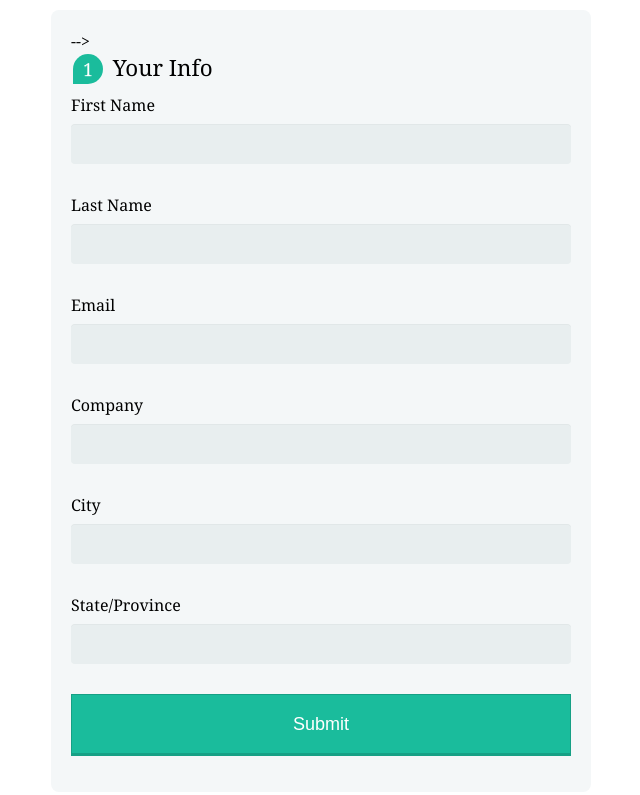
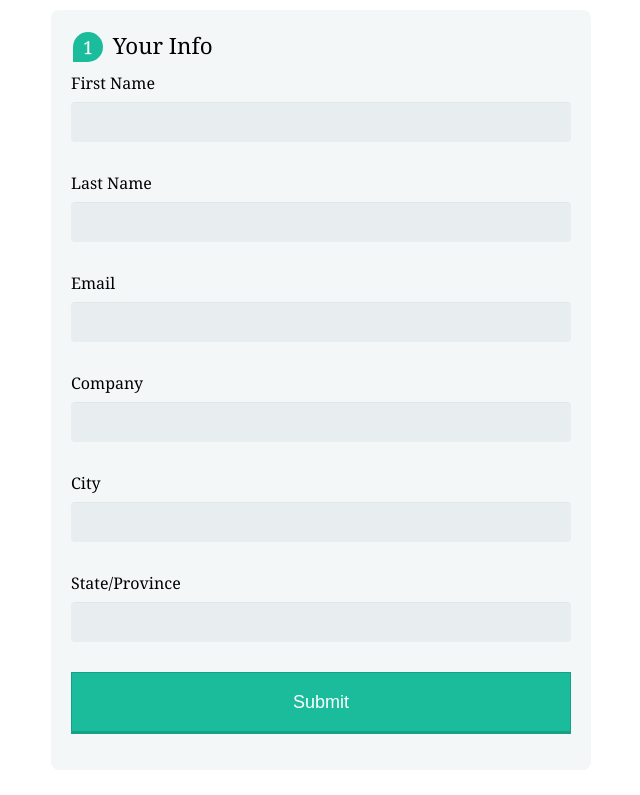
Before and after one commit to liamlindy/liamlindy.github.io, a Jekyll site: the page mkt370-talbert-llindy.html, which Jekyll copies as it is, in a window 1280 px wide. Shown: the top 795 px of the page, without its empty margins (319-959 px from the left). Built offline with Jekyll 4.4.1, drawn with Linux system fonts in a browser that asks for light colours.

Commit message:
Update mkt370-talbert-llindy.html

```diff
--- a/mkt370-talbert-llindy.html
+++ b/mkt370-talbert-llindy.html
@@ -109,8 +109,8 @@
 <div class="form-style-5">
 	<form action="https://webto.salesforce.com/servlet/servlet.WebToLead?encoding=UTF-8" method="POST">
 	<input type=hidden name="oid" value="00D4x0000016HvB">
-	<input type=hidden name="retURL" value="https ://www.liamlindy.com/">
-	<input type="hidden" name="debug" value=1>                              -->
+	<input type=hidden name="retURL" value="https://www.liamlindy.com/">
+	<input type="hidden" name="debug" value=1>
 	<input type="hidden" name="debugEmail" value="llindy@merrittgrove.com">
 
 <legend><span class="number">1</span> Your Info</legend>
```
